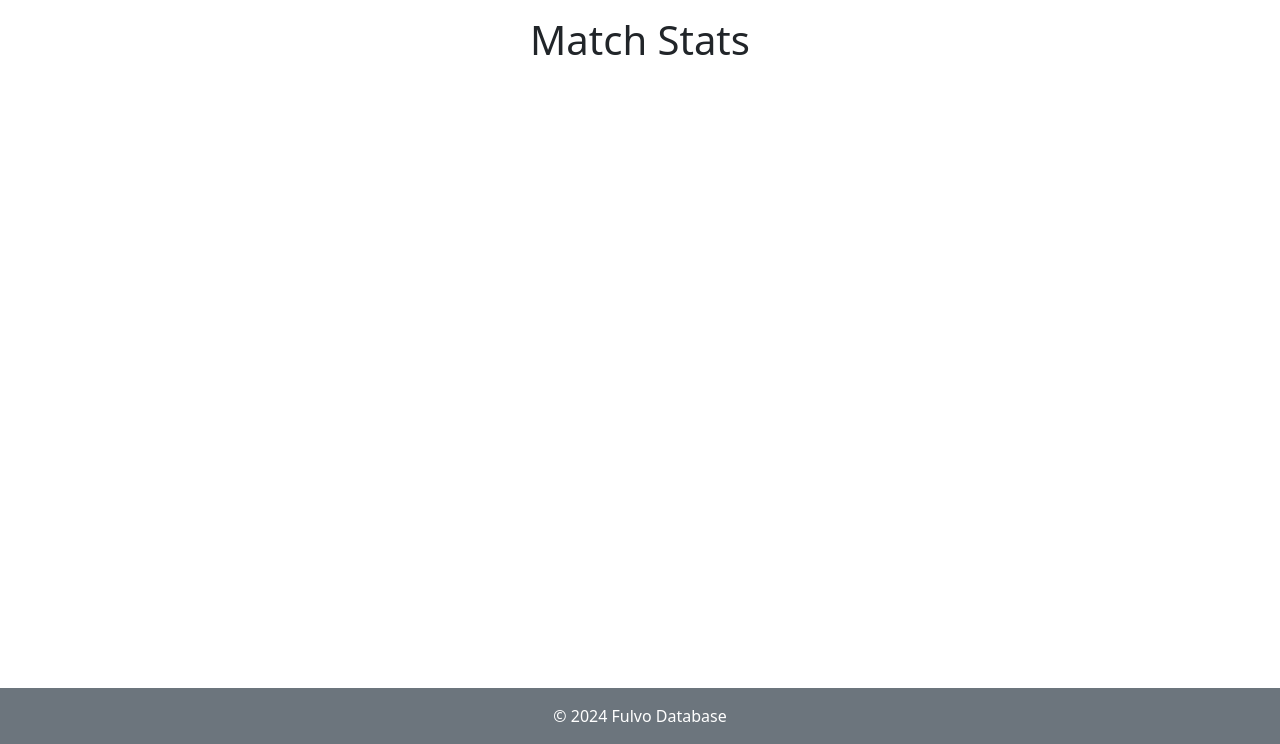
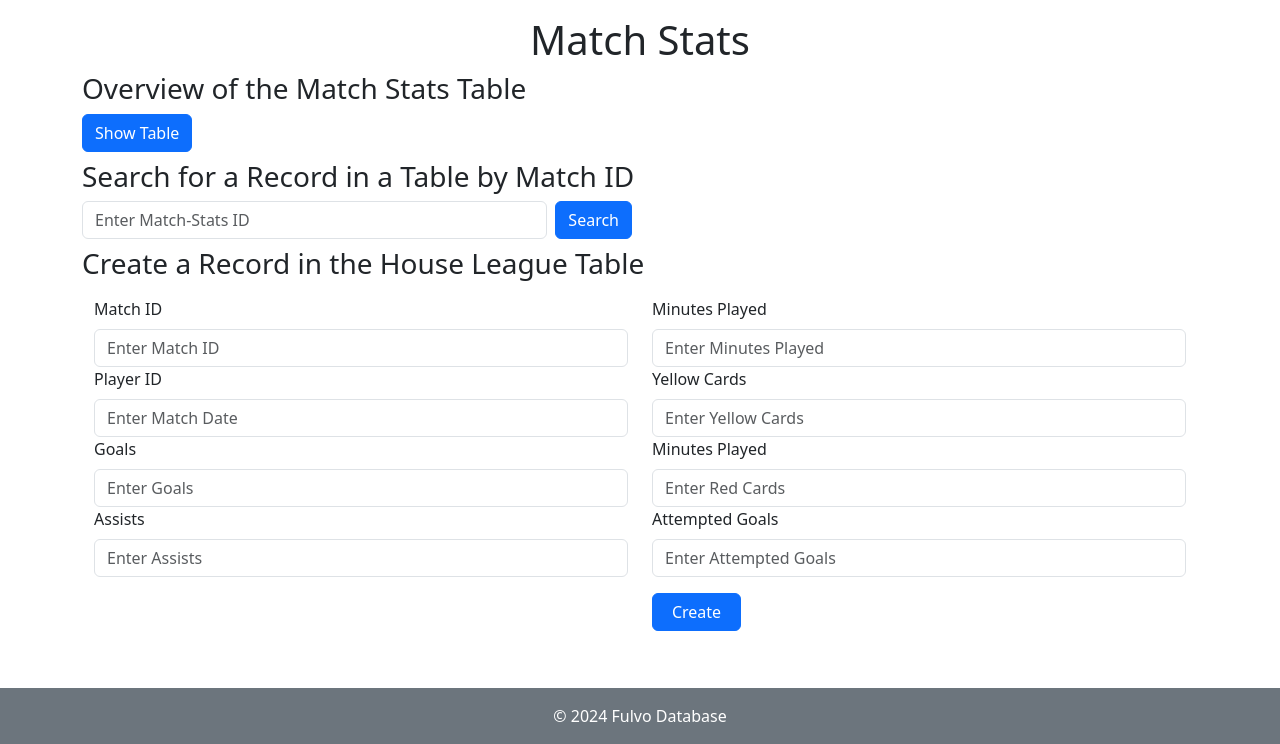
Before and after one commit to andrearcaina/fulvo, a Flask app: page /match_stats_table in a window 1280 px wide. Shown: the part 56-800 px from the top of the page. Run offline with Flask 3, Linux system fonts and the light colour scheme.

Commit message:
refactor: update names of functions for consistency and readability

```diff
--- a/app/models/match_stats.py
+++ b/app/models/match_stats.py
@@ -16,8 +16,9 @@ class Match_Stats(db.Model):
         db.PrimaryKeyConstraint("match_id", "player_id"),
     )
 
-    def __init__(self, match_id, goals, assists, minutes_played, yellow_cards, red_cards, attempted_goals):
+    def __init__(self, match_id, player_id, goals, assists, minutes_played, yellow_cards, red_cards, attempted_goals):
         self.match_id = match_id
+        self.player_id = player_id
         self.goals = goals
         self.assists = assists
         self.minutes_played = minutes_played
--- a/app/routes/match_referee_bp.py
+++ b/app/routes/match_referee_bp.py
@@ -3,8 +3,8 @@ from app.controllers import (
     list_all_mr,
     list_mr_by_id,
     create_mr,
+    update_mr,
     delete_mr,
-    update_mr,
 )
 
 mr_bp = Blueprint("mr_bp", __name__)
@@ -12,5 +12,5 @@ mr_bp = Blueprint("mr_bp", __name__)
 mr_bp.route("/read", methods=["GET"])(list_all_mr)
 mr_bp.route("/read/<int:match_id>", methods=["GET"])(list_mr_by_id)
 mr_bp.route("/create", methods=["POST"])(create_mr)
+mr_bp.route("/update/<int:match_id>", methods=["PUT"])(update_mr)
 mr_bp.route("/delete/<int:match_id>", methods=["DELETE"])(delete_mr)
-mr_bp.route("/update/<int:match_id>", methods=["PUT"])(update_mr)
--- a/app/static/js/index.js
+++ b/app/static/js/index.js
@@ -88,13 +88,12 @@ $(document).ready(function() {
             }
 
             createRecord("house-league", hlData);
-
         } else if ($("#createRefID").val()){ //make sure that the REF ID exists
             let mrData = {
                 match_id: $("#createMID").val(),
                 referee_id: $("#createRefID").val(),
             }
-            console.log(mrData);
+
             createRecord("match-referees", mrData);
         }
 
--- a/app/templates/pages/match_referee.html
+++ b/app/templates/pages/match_referee.html
@@ -18,10 +18,10 @@ Match Referees
 {% block content %}
 <div class="container">
     <h3> Overview of the Match Referee Table </h3>
+    <button id="allMR" class="btn btn-primary" type="submit">Show Table</button>
     <div id="allOutput" class="m-2"></div>
 
     <div id="changeRowOutput" class="m-2"></div>
-    <button id="allMR" class="btn btn-primary" type="submit">Show Table</button>
 
     <h3> Search for a Record in a Table by Match ID </h3>
     <form class="row g-3" style="list-style-type: none;">
--- a/app/templates/pages/match_stats.html
+++ b/app/templates/pages/match_stats.html
@@ -3,3 +3,62 @@
 {% block heading %}
 Match Stats
 {% endblock %}
+
+{% block content %}
+<div class="container">
+    <h3> Overview of the Match Stats Table </h3>
+    <button id="allMS" class="btn btn-primary" type="submit">Show Table</button>
+    <div id="allOutput" class="m-2"></div>
+
+    <div id="changeRowOutput" class="m-2"></div>
+
+    <h3> Search for a Record in a Table by Match ID </h3>
+    <form class="row g-3" style="list-style-type: none;">
+        <div class="col-md-6 d-flex flex-column flex-md-row gap-2">
+            <input type="text" id="searchID" class="form-control mb-2 mb-md-0" placeholder="Enter Match-Stats ID">
+            <button id="search" value="match-stats" class="btn btn-primary" type="submit">Search</button>
+        </div>
+    </form>
+
+    <div id="searchOutput" class="m-2"></div>
+
+    <h3> Create a Record in the House League Table </h3>
+    <div class="container mt-3">
+        <div class="row">
+            <div class="col-md-6 mb-3">
+                <label for="createMatchID" class="form-label">Match ID</label>
+                <input type="number" min="1" id="createMatchID" class="form-control" placeholder="Enter Match ID">
+
+                <label for="createMatchDate" class="form-label">Player ID</label>
+                <input type="number" min="1" id="createMatchDate" class="form-control" placeholder="Enter Match Date">
+
+                <label for "createGoals" class="form-label">Goals</label>
+                <input type="number" min="0" id="createGoals" class="form-control" placeholder="Enter Goals">
+
+                <label for "createAssists" class="form-label">Assists</label>
+                <input type="number" min="0" id="createAssists" class="form-control" placeholder="Enter Assists">
+            </div>
+
+            <div class="col-md-6 mb-3">
+                <label for "createMinutes" class="form-label">Minutes Played</label>
+                <input type="number" min="0" id="createMinutes" class="form-control" placeholder="Enter Minutes Played">
+
+                <label for "createYellowCards" class="form-label">Yellow Cards</label>
+                <input type="number" min="0" id="createYellowCards" class="form-control" placeholder="Enter Yellow Cards">
+
+                <label for "createRedCards" class="form-label">Minutes Played</label>
+                <input type="number" min="0" id="createRedCards" class="form-control" placeholder="Enter Red Cards">
+
+                <label for "createAttemptedGoals" class="form-label">Attempted Goals</label>
+                <input type="number" min="0" id="createAttemptedGoals" class="form-control" placeholder="Enter Attempted Goals">
+
+                <div class="col-md-2 mt-3">
+                    <button id="create" class="btn btn-primary w-100" type="submit">Create</button>
+                </div>
+            </div>
+        </div>
+
+        <div id="createOutput" class="m-2"></div>
+    </div>
+</div>
+{% endblock %}
```
Also changed, not shown: app/controllers/__init__.py (+7 -7 lines), app/controllers/house_league_controller.py (+13 -17 lines), app/controllers/match_referee_controller.py (+12 -15 lines), app/controllers/match_stats_controller.py (+9 -0 lines), app/controllers/team_controller.py (+13 -16 lines), app/routes/house_league_bp.py (+6 -6 lines), app/routes/match_stats_bp.py (+7 -1 lines), app/routes/team_bp.py (+8 -4 lines).
